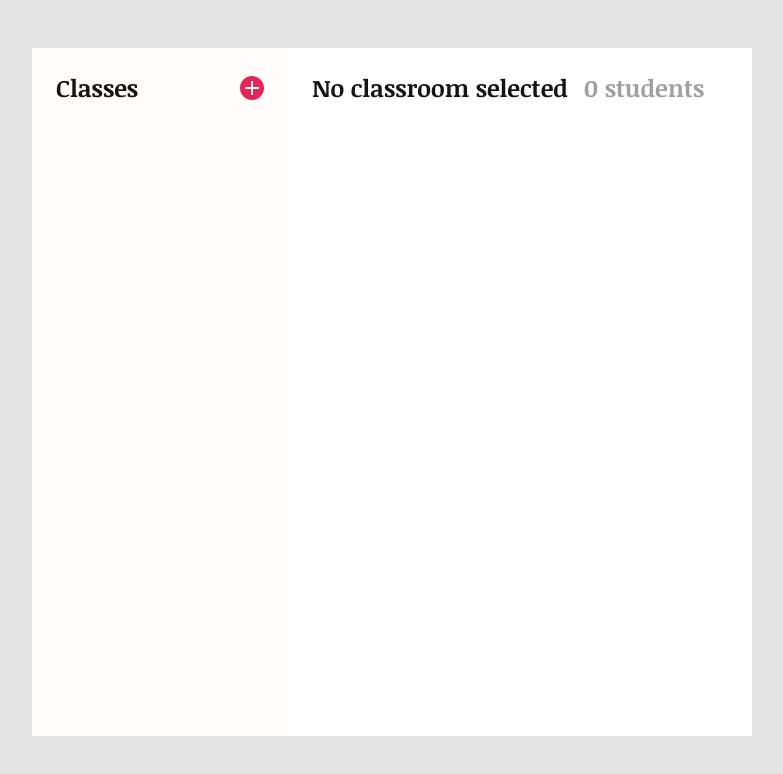
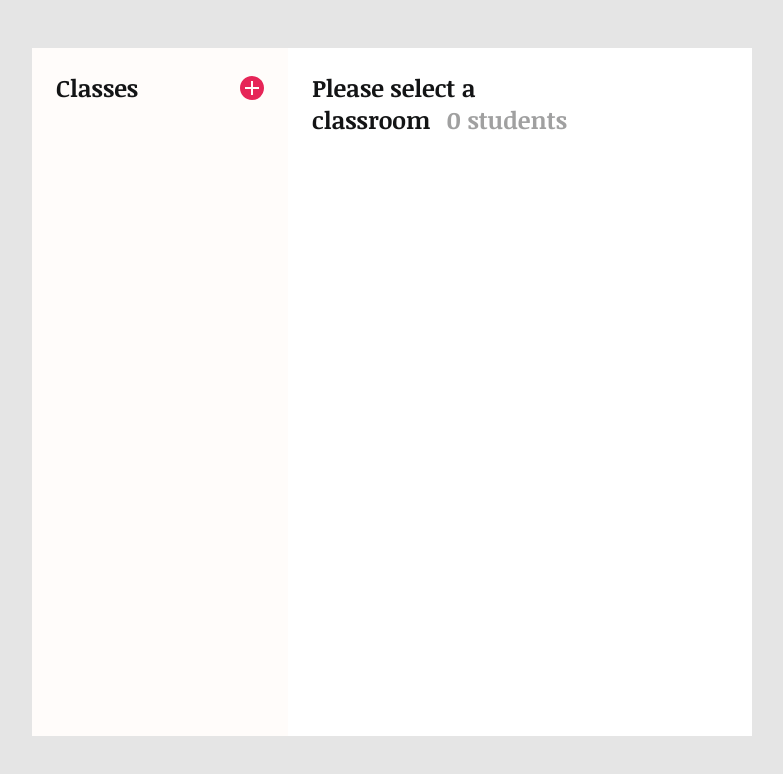
Before and after one commit to simzar/classes-list, a React (Create React App) app: page / in a window 1280 px wide. Shown: the top 774 px of the page, without its empty margins (248-1031 px from the left). Built offline with nearby package versions, Linux system fonts and the light colour scheme.

Commit message:
Implement students removal logic

```diff
--- a/src/components/ClassroomsContainer/ClassroomsContainer.tsx
+++ b/src/components/ClassroomsContainer/ClassroomsContainer.tsx
@@ -1,5 +1,5 @@
 import React, { useEffect, useState } from 'react';
-import { BrowserRouter as Router, Redirect, Route, Switch } from 'react-router-dom';
+import { BrowserRouter as Router } from 'react-router-dom';
 import localforage from 'localforage';
 import { v4 as uuid } from 'uuid';
 import classes from './ClassroomsContainer.module.scss';
@@ -62,6 +62,17 @@ const ClassroomsContainer: React.FC = () => {
         return localforage.getItem<Classroom>(classroomName);
     };
 
+    const removeStudent = async (classroomName: string, studentId: string) => {
+        await sleep();
+
+        const existingClassroom = await localforage.getItem<Classroom>(classroomName) as Classroom;
+
+        return localforage.setItem(classroomName, {
+            ...existingClassroom,
+            students: existingClassroom.students.filter(({ id }) => id !== studentId),
+        });
+    };
+
     return (
         <Router basename={process.env.PUBLIC_URL}>
             <div className={classes.wrapper}>
@@ -70,19 +81,11 @@ const ClassroomsContainer: React.FC = () => {
                     classrooms={classrooms}
                     addClassroom={(v) => addClassroom(v)}
                 />
-                <Switch>
-                    {classrooms.map(classroom => (
-                        <Route key={classroom} path={`/${classroom}`}>
-                            <StudentsList name={classroom} addStudent={addStudent} fetchClassroom={fetchClassroom}/>
-                        </Route>
-                    ))}
-                    <Route exact path={'/'}>
-                        <StudentsList name={null} addStudent={addStudent} fetchClassroom={fetchClassroom}/>
-                    </Route>
-                    <Route>
-                        <Redirect to={`${classrooms[0] ?? ''}`}/>
-                    </Route>
-                </Switch>
+                <StudentsList
+                    addStudent={addStudent}
+                    fetchClassroom={fetchClassroom}
+                    removeStudent={removeStudent}
+                />
             </div>
         </Router>
     );
--- a/src/components/StudentsList/StudentsList.tsx
+++ b/src/components/StudentsList/StudentsList.tsx
@@ -1,6 +1,7 @@
 import React, { HTMLProps, useEffect, useRef, useState } from 'react';
+import { FormattedMessage } from 'react-intl';
+import { useLocation } from 'react-router-dom';
 import classes from './StudentsList.module.scss';
-import { FormattedMessage } from 'react-intl';
 import { Classroom, Student, StudentFormValues } from '../../utils/types';
 import StudentsListItem from '../StudentsListItem';
 import { Field, Form, Formik } from 'formik';
@@ -9,34 +10,43 @@ import { MAX_STUDENT_NAME_LENGTH } from '../../utils/constants';
 import { executeOnEnter } from '../../utils';
 
 interface StudentsListProps {
-    name: string | null;
     addStudent: (classroomName: string, values: StudentFormValues) => Promise<Classroom>;
+    removeStudent: (classroomName: string, studentId: string) => Promise<Classroom>;
     fetchClassroom: (classroomName: string) => Promise<Classroom | null>;
 }
 
-const StudentsList: React.FC<StudentsListProps> = ({ name, fetchClassroom, addStudent }) => {
+const StudentsList: React.FC<StudentsListProps> = ({ fetchClassroom, removeStudent, addStudent }) => {
+    const { pathname } = useLocation();
+    const classroomName = pathname?.slice(1);
+
     const inputRef = useRef<HTMLInputElement>(null);
 
     const [students, setStudents] = useState<Student[]>([]);
     const [isLoading, setIsLoading] = useState<boolean>(false);
+    const [isNoClassSelected, setIsNoClassSelected] = useState<boolean>(false);
 
     useEffect(() => {
         const loadStudents = async () => {
-            if (!name) return;
+            setIsLoading(true);
+            const classroom = await fetchClassroom(classroomName);
+            setStudents(classroom?.students ?? []);
 
-            setIsLoading(true);
-            const classroom = await fetchClassroom(name);
-            setStudents(classroom?.students ?? []);
+            setIsNoClassSelected(!classroom);
             setIsLoading(false);
         };
 
         loadStudents();
-    }, [name]);
+    }, [classroomName]);
+
+    const handleRemoveStudent = async (studentId: string) => {
+        const classroom = await removeStudent(classroomName, studentId);
+        setStudents(classroom?.students ?? []);
+    };
 
     return (
         <div className={classes.wrapper}>
             <h1>
-                {isLoading ? 'Loading' : name ?? 'No classroom selected'}
+                {isLoading ? 'Loading' : isNoClassSelected ? 'Please select a classroom' : classroomName}
                 <span className={classes.headerSubtext}>
                     <FormattedMessage
                         id="studentsList.students"
@@ -44,12 +54,12 @@ const StudentsList: React.FC<StudentsListProps> = ({ name, fetchClassroom, addSt
                     />
                 </span>
             </h1>
-            {name && (
+            {classroomName && (
                 <Formik
                     initialValues={{ studentName: '' }}
                     onSubmit={async (values, { resetForm }) => {
                         try {
-                            const classroom = await addStudent(name, values);
+                            const classroom = await addStudent(classroomName, values);
 
                             resetForm();
                             setStudents(classroom.students);
@@ -80,7 +90,7 @@ const StudentsList: React.FC<StudentsListProps> = ({ name, fetchClassroom, addSt
                 <StudentsListItem
                     key={student.id}
                     handleMoveClick={(id) => console.log('move: ', id)}
-                    handleRemoveClick={(id) => console.log('remove: ', id)}
+                    handleRemoveClick={(id) => handleRemoveStudent(id)}
                     {...student}
                 />
             ))}
--- a/src/components/StudentsListItem/StudentsListItem.tsx
+++ b/src/components/StudentsListItem/StudentsListItem.tsx
@@ -1,4 +1,4 @@
-import React from 'react';
+import React, { useState } from 'react';
 import classes from './StudentsListItem.module.scss';
 import { Student, WithIntlProp } from '../../utils/types';
 import Button from '../Button';
@@ -10,7 +10,15 @@ interface StudentsListItemProps extends Student, WithIntlProp {
     handleRemoveClick: (id: string) => void;
 }
 
-const StudentsListItem: React.FC<StudentsListItemProps> = ({ id, name, handleMoveClick, handleRemoveClick, intl }) => (
+const StudentsListItem: React.FC<StudentsListItemProps> = ({ id, name, handleMoveClick, handleRemoveClick, intl }) => {
+    const [isRemoving, setIsRemoving] = useState<boolean>(false);
+
+    const onRemoveClick = async () => {
+        setIsRemoving(true);
+        await handleRemoveClick(id);
+    };
+
+    return (
         <div className={classes.wrapper}>
             {name}
             <div className={classes.actions}>
@@ -22,12 +30,14 @@ const StudentsListItem: React.FC<StudentsListItemProps> = ({ id, name, handleMov
                 />
                 <Button
                     className={classes.actionButton}
-                onClick={() => handleRemoveClick(id)}
+                    onClick={() => onRemoveClick()}
                     Icon={Remove}
+                    isLoading={isRemoving}
                     alt={intl.formatMessage({ id: 'studentsList.alt.remove' })}
                 />
             </div>
         </div>
     );
+}
 
 export default StudentsListItem;
```
Lines whose indentation alone changed are shown as unchanged.
